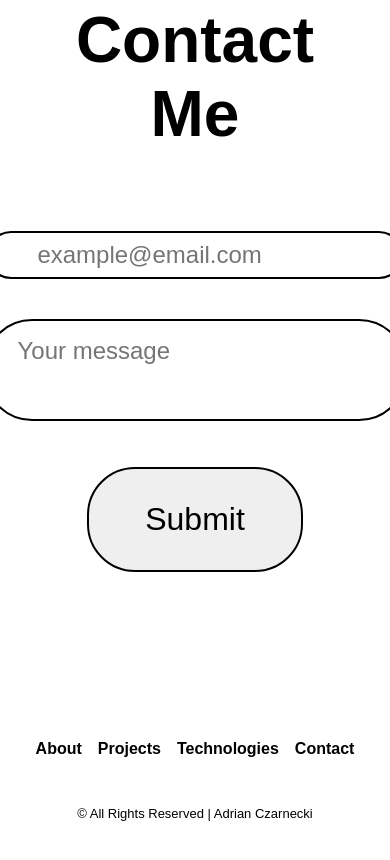
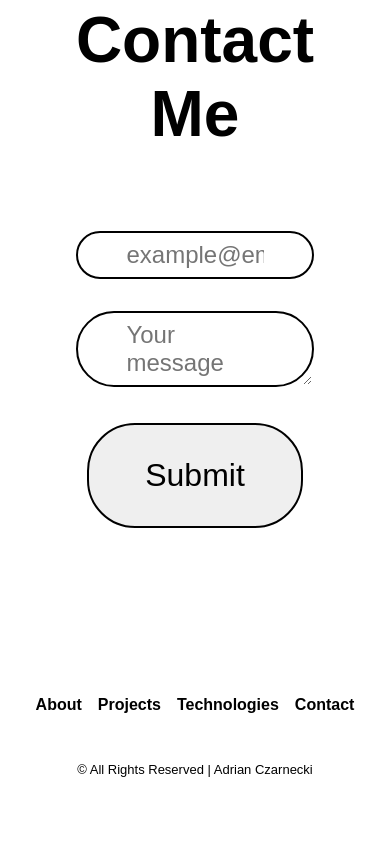
Before and after one commit to Finroden/portfolio-website, a website: page index.html in a window 390 px wide. Shown: the part 5132-5992 px from the top of the page. After the commit the page ends 5948 px from the top, so only its background shows below. Drawn offline with Linux system fonts and the light colour scheme.

Commit message:
Changed textarea style to make it display better

```diff
--- a/style.css
+++ b/style.css
@@ -332,6 +332,14 @@ footer ul li a {
     margin-top: 2rem;
 }
 
+@media (max-width: 5920px) {
+    .input-box .placeholder {
+        padding: 2rem 5rem;
+        font-size: 2.5rem;
+        width: 100%;
+    }
+}
+
 @media (max-width: 1280px) {
     header{
         padding: 1rem 2rem;
@@ -347,6 +355,7 @@ footer ul li a {
     .input-box .placeholder {
         padding: 2rem 5rem;
         font-size: 2.5rem;
+        width: 100%;
     }
     .input input::placeholder {
         font-size: 2.5rem;
@@ -443,7 +452,7 @@ footer ul li a {
     .input-box .placeholder::placeholder {
         font-size: 1.5rem;
     }
-    .input-box .text-area {
+    .input-box .placeholder {
         padding: 0.5rem 3rem;
         width: 80%;
         font-size: 1.5rem;
@@ -483,5 +492,6 @@ footer ul li a {
 }
 
 a  {
+
     color: inherit;
 }
```
